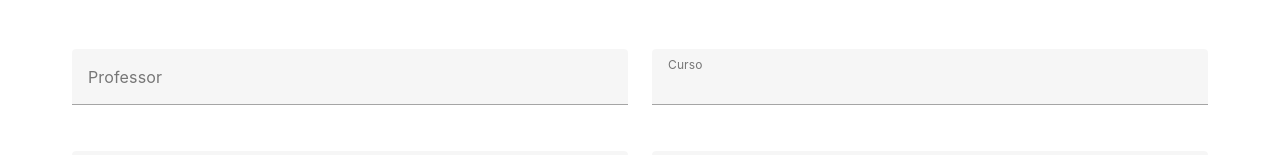
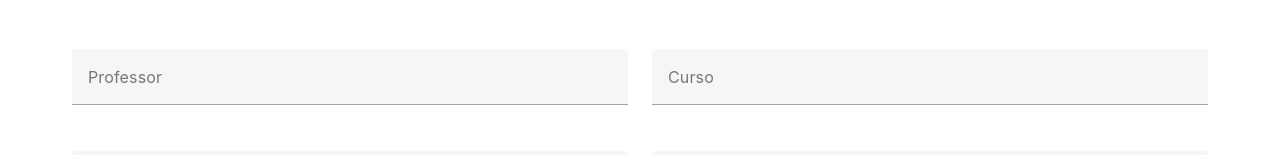
Before and after one commit to lukaian-k/web_development_work, a Vue app in the folder app/work-integrity/: page /allocation/allocate in a window 1280 px wide. Shown: the part 171-326 px from the top of the page. Built offline with nearby package versions, Linux system fonts and the light colour scheme; no server answers; sample sign-in values are in the browser's storage.

Commit message:
lukaian@19/07/23: to test.

```diff
--- a/app/work-integrity/src/views/Allocation/Allocate.vue
+++ b/app/work-integrity/src/views/Allocation/Allocate.vue
@@ -18,7 +18,8 @@ let isShow = ref(false)
 
 const state = reactive({
     professors: [],
-    classrooms: []
+    classrooms: [],
+    courses: []
 })
 
 axios.get('http://localhost:8000/professores/').then(res => {
@@ -35,14 +36,20 @@ axios.get('http://localhost:8000/salas/').then(res => {
         console.error(error)
     })
 
-let courses = data.Cursos
+axios.get('http://localhost:8000/curso/').then(res => {
+    state.courses = res.data.map((i) => i.nome)
+})
+    .catch(error => {
+        console.error(error)
+    })
+
 let blocks = data.Blocos
 let schedules = data.Horarios
 let dayWeek = data.Semana
 
 let form = reactive({
     "professor": null,
-    "curso": '',
+    "curso": null,
     "horario": '',
     "sala": null,
     "bloco": '',
@@ -62,10 +69,16 @@ function submitForm() {
         }
     })
 
+    state.courses.forEach((i, index) => {
+        if (i == state.courses[index]) {
+            form.curso = index + 1
+        }
+    })
+
     axios.post('http://localhost:8000/alocacoes/create/', form)
         .then(res => {
             form.professor = null
-            form.curso = ''
+            form.curso = null
             form.horario = ''
             form.sala = null
             form.bloco = ''
@@ -90,7 +103,7 @@ function submitForm() {
                     <v-select v-model="form.professor" :items="state.professors" label="Professor" outlined></v-select>
                 </v-col>
                 <v-col cols="12" md="6">
-                    <v-select v-model="form.curso" :items="courses" label="Curso" outlined></v-select>
+                    <v-select v-model="form.curso" :items="state.courses" label="Curso" outlined></v-select>
                 </v-col>
             </v-row>
             <v-row>
```
